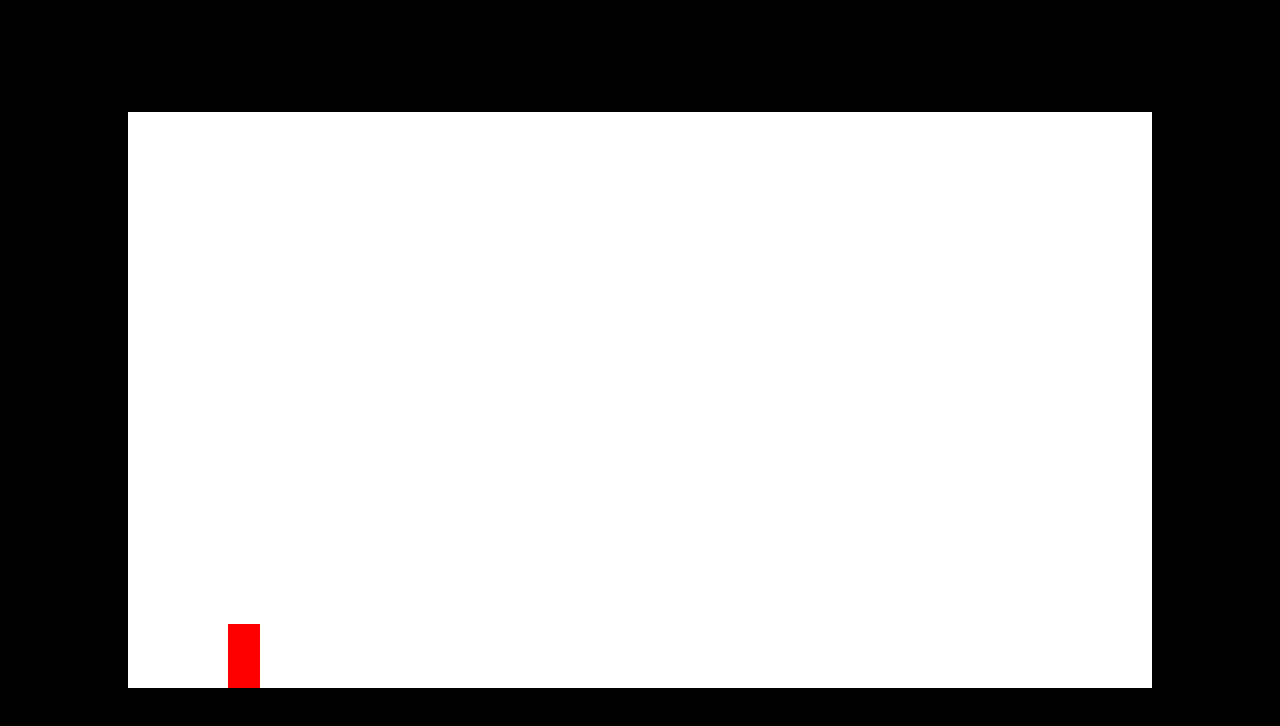
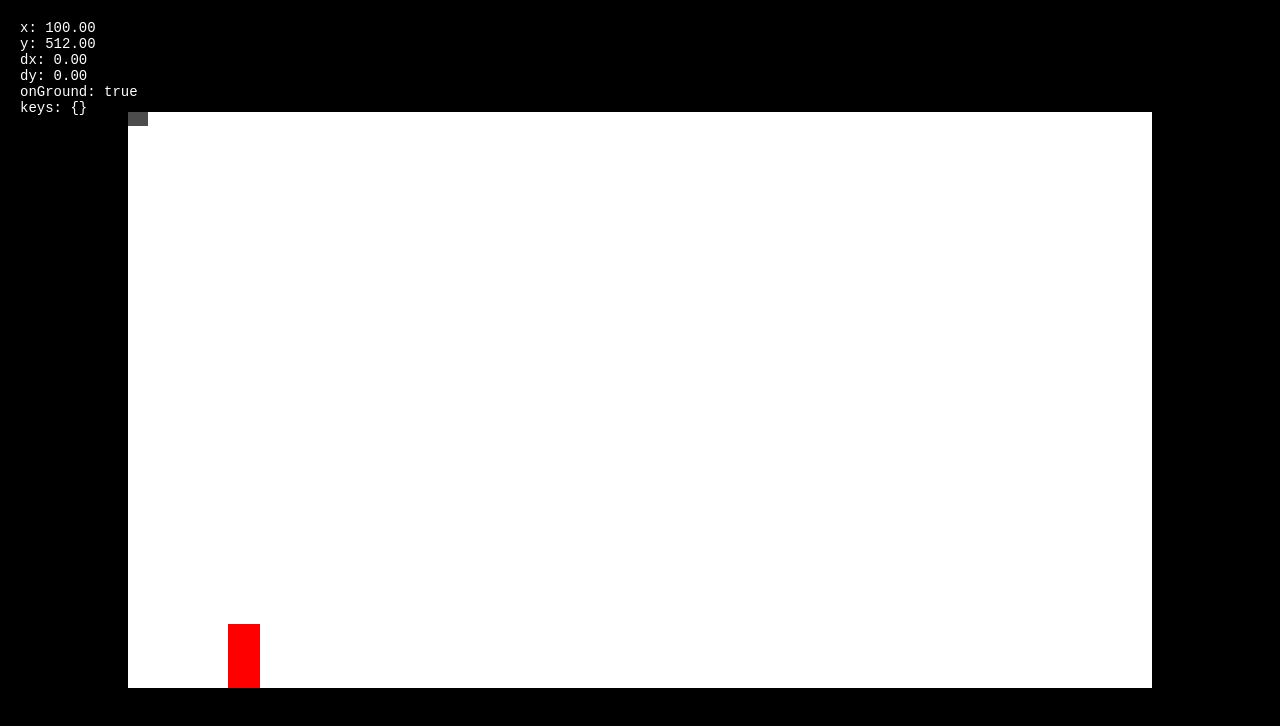
Before and after one commit to akanya-sis/i-wanna-be-the-Akanya, a plain HTML site: page index.html in a window 1280 px wide. Drawn offline with Linux system fonts and the light colour scheme.

Commit message:
Update index.html

```diff
--- a/index.html
+++ b/index.html
@@ -16,13 +16,28 @@
         canvas {
             background-color: white;
         }
+        .debug-panel {
+            position: fixed;
+            top: 10px;
+            left: 10px;
+            background: rgba(0, 0, 0, 0.7);
+            color: white;
+            padding: 10px;
+            font-family: monospace;
+            font-size: 14px;
+            display: none;
+        }
     </style>
 </head>
 <body>
     <canvas id="gameCanvas"></canvas>
+    <div id="debugPanel" class="debug-panel"></div>
     <script>
         const canvas = document.getElementById("gameCanvas");
         const ctx = canvas.getContext("2d");
+        const debugPanel = document.getElementById("debugPanel");
+
+        let debugMode = true; // デバッグモードの切り替え
 
         canvas.width = 1024;
         canvas.height = 576;
@@ -92,9 +107,26 @@
             ctx.fillRect(player.x, player.y, player.width, player.height);
         }
 
+        function updateDebugPanel() {
+            if (debugMode) {
+                debugPanel.style.display = "block";
+                debugPanel.innerHTML = `
+                    x: ${player.x.toFixed(2)}<br>
+                    y: ${player.y.toFixed(2)}<br>
+                    dx: ${player.dx.toFixed(2)}<br>
+                    dy: ${player.dy.toFixed(2)}<br>
+                    onGround: ${player.onGround}<br>
+                    keys: ${JSON.stringify(keys)}
+                `;
+            } else {
+                debugPanel.style.display = "none";
+            }
+        }
+
         function gameLoop() {
             update();
             draw();
+            updateDebugPanel();
             requestAnimationFrame(gameLoop);
         }
 
```
